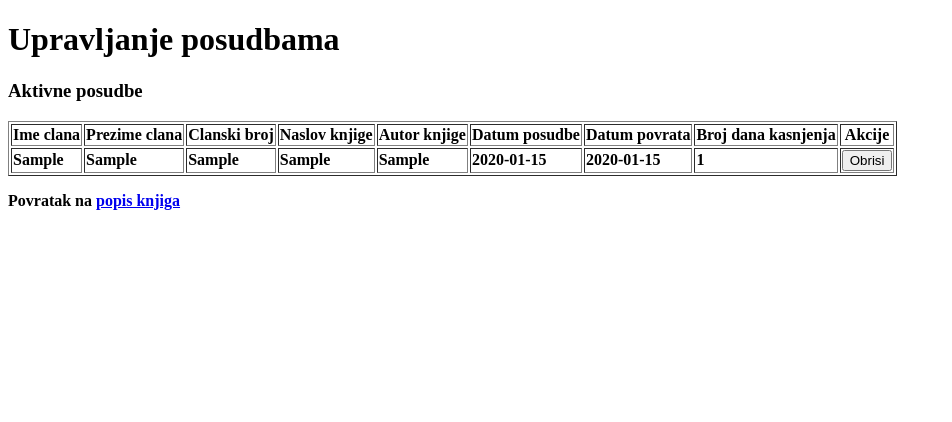
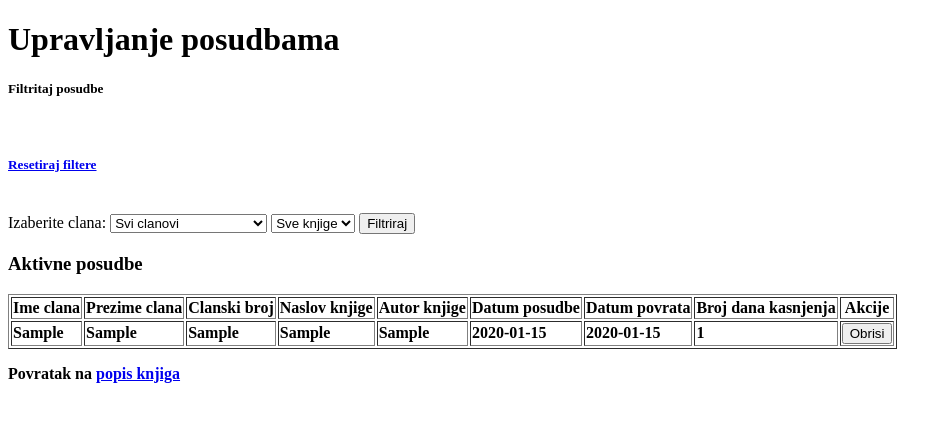
Before and after one commit to isimac/knjiznica2026, a Laravel app: page /posudbe/index in a window 1280 px wide. Shown: the top 422 px of the page, without its empty margins (0-952 px from the left). Run offline with Laravel 12, Linux system fonts and the light colour scheme; tables that the repository leaves empty hold one stand-in row (values such as "Sample post").

Commit message:
dodano filtriranje posudbi po clanu i po knjizi

```diff
--- a/app/Http/Controllers/PosudbaController.php
+++ b/app/Http/Controllers/PosudbaController.php
@@ -7,10 +7,14 @@ use Illuminate\Support\Facades\DB;
 use App\Models\Primjerak;
 use App\Models\Clan;
 use App\Models\Posudba;
+use App\Models\Knjiga;
 
 class PosudbaController extends Controller
 {
     public function index() {
+
+    $clanovi=Clan::get();
+    $knjige=Knjiga::get();
 
     $posudbe = DB::table('posudba')
     ->leftJoin('clan', 'clan.id', '=', 'posudba.clan_id')
@@ -30,8 +34,100 @@ class PosudbaController extends Controller
         )
     ->get();
 
-    return view('posudbe.index', ['posudbe'=>$posudbe]);
+    return view('posudbe.index', [
+        'posudbe'=>$posudbe,
+        'clanovi'=>$clanovi,
+        'knjige'=>$knjige
+        ]);
     }
+
+    public function indexFilter(Request $request) {
+
+    $clanovi=Clan::get();
+    $knjige=Knjiga::get();
+
+
+    if($request->knjiga_id=="empty" && $request->clan_id!="empty") {
+     $posudbe = DB::table('posudba')
+    ->leftJoin('clan', 'clan.id', '=', 'posudba.clan_id')
+    ->leftJoin('primjerak', 'primjerak.id', '=', 'posudba.primjerak_id')
+    ->leftJoin('knjiga', 'knjiga.id', '=', 'primjerak.knjiga_id')
+    ->select(
+        'posudba.id as posudba_id',
+        'primjerak.id as primjerak_id',
+        'clan.ime as clan_ime',
+        'clan.prezime as clan_prezime',
+        'clan.clanskiBroj as clan_clanskiBroj',
+        'knjiga.naslov as knjiga_naslov',
+        'knjiga.autor as knjiga_autor',
+        'posudba.datumPosudbe as posudba_datumPosudbe',
+        'posudba.datumPovrata as posudba_datumPovrata',
+        'posudba.brojDanaKasnjenja as posudba_brojDanaKasnjenja'
+        )
+    ->where('posudba.clan_id', $request->clan_id)
+    ->get();
+
+    return view('posudbe.index', [
+        'posudbe'=>$posudbe,
+        'clanovi'=>$clanovi,
+        'knjige'=>$knjige
+        ]);
+    } elseif ($request->clan_id=="empty" && $request->knjiga_id!="empty") {
+        $posudbe = DB::table('posudba')
+    ->leftJoin('clan', 'clan.id', '=', 'posudba.clan_id')
+    ->leftJoin('primjerak', 'primjerak.id', '=', 'posudba.primjerak_id')
+    ->leftJoin('knjiga', 'knjiga.id', '=', 'primjerak.knjiga_id')
+    ->select(
+        'posudba.id as posudba_id',
+        'primjerak.id as primjerak_id',
+        'clan.ime as clan_ime',
+        'clan.prezime as clan_prezime',
+        'clan.clanskiBroj as clan_clanskiBroj',
+        'knjiga.naslov as knjiga_naslov',
+        'knjiga.autor as knjiga_autor',
+        'posudba.datumPosudbe as posudba_datumPosudbe',
+        'posudba.datumPovrata as posudba_datumPovrata',
+        'posudba.brojDanaKasnjenja as posudba_brojDanaKasnjenja'
+        )
+    ->where('knjiga.id', $request->knjiga_id)
+    ->get();
+
+    return view('posudbe.index', [
+        'posudbe'=>$posudbe,
+        'clanovi'=>$clanovi,
+        'knjige'=>$knjige
+        ]);
+    } elseif ($request->clan_id!="empty" && $request->knjiga_id!="empty") {
+        $posudbe = DB::table('posudba')
+    ->leftJoin('clan', 'clan.id', '=', 'posudba.clan_id')
+    ->leftJoin('primjerak', 'primjerak.id', '=', 'posudba.primjerak_id')
+    ->leftJoin('knjiga', 'knjiga.id', '=', 'primjerak.knjiga_id')
+    ->select(
+        'posudba.id as posudba_id',
+        'primjerak.id as primjerak_id',
+        'clan.ime as clan_ime',
+        'clan.prezime as clan_prezime',
+        'clan.clanskiBroj as clan_clanskiBroj',
+        'knjiga.naslov as knjiga_naslov',
+        'knjiga.autor as knjiga_autor',
+        'posudba.datumPosudbe as posudba_datumPosudbe',
+        'posudba.datumPovrata as posudba_datumPovrata',
+        'posudba.brojDanaKasnjenja as posudba_brojDanaKasnjenja'
+        )
+    ->where('knjiga.id', $request->knjiga_id)
+    ->where('posudba.clan_id', $request->clan_id)
+    ->get();
+
+    return view('posudbe.index', [
+        'posudbe'=>$posudbe,
+        'clanovi'=>$clanovi,
+        'knjige'=>$knjige
+        ]);
+    } elseif($request->clan_id=="empty" && $request->knjiga_id=="empty") {
+        return redirect()->route('posudba.index');
+    }
+
+    }//kraj indexFilter metode
 
     public function create(Primjerak $primjerak, Clan $clan) {
 
--- a/resources/views/posudbe/index.blade.php
+++ b/resources/views/posudbe/index.blade.php
@@ -15,6 +15,36 @@
     @if(session('greska'))
     {{session('greska')}}
     @endif
+
+    <h5>Filtritaj posudbe<h5>
+        <br>
+    <h5><a href="{{route('posudba.index')}}">Resetiraj filtere</a></h5>
+    <br>
+    <form action="{{route('posudba.index.filter')}}" method="post">
+        @csrf
+        <label for="clan_id">Izaberite clana: </label>
+        <select name="clan_id" id="clan_id">
+        <option value="empty">Svi clanovi</option>
+        @foreach($clanovi as $clan)
+        <option value="{{$clan->id}}">{{$clan->ime}} {{$clan->prezime}} (ID: {{$clan->id}})</option>
+        @endforeach
+        </select>
+
+
+        <select name="knjiga_id" id="knjiga_id">
+        <label for="knjiga_id">Izaberite knjigu</label>
+        <option value="empty">Sve knjige</option>
+        @foreach($knjige as $knjiga)
+        <option value="{{$knjiga->id}}">{{$knjiga->naslov}}</option>
+        @endforeach
+        </select>
+
+        <button type="submit">Filtriraj</button>
+    </form>
+
+
+
+
 
     <h3><strong>Aktivne posudbe</h3>
         <table border="1">
--- a/routes/web.php
+++ b/routes/web.php
@@ -38,6 +38,7 @@ Route::resource('clan', ClanController::class)->parameters(['clanovi'=>'clan']);
 //_____________________Rute za Posudbu___________________________________________________
 
 Route::get('posudbe/index', [PosudbaController::class, 'index'])->name('posudba.index');
+Route::post('posudbe/index', [PosudbaController::class, 'indexFilter'])->name('posudba.index.filter');
 
 Route::get('posudbe/{primjerak}/create', [PosudbaController::class, 'create'])->name('posudba.create');
 Route::post('posudbe', [PosudbaController::class, 'store'])->name('posudba.store');
```
